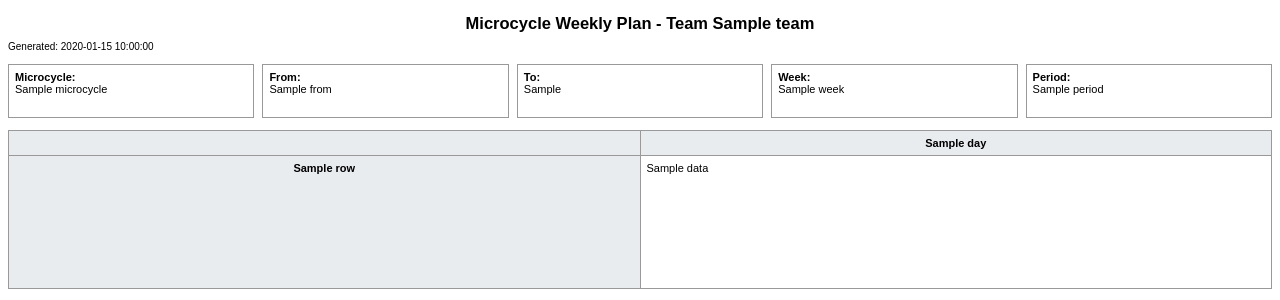
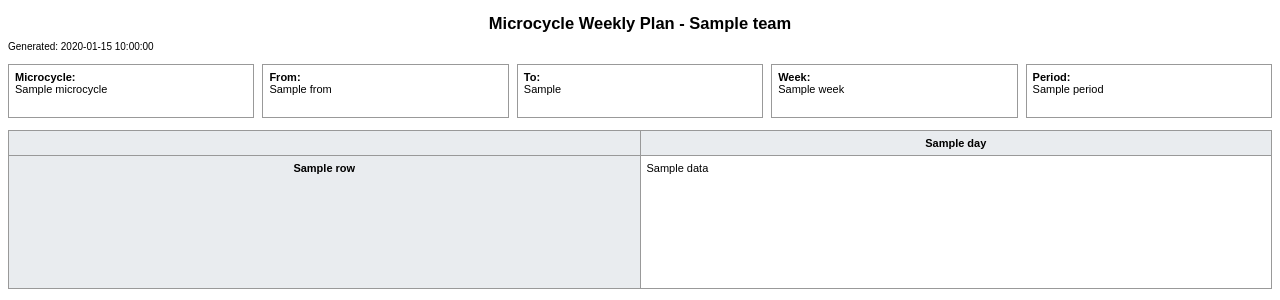
Before and after one commit to Larguech15/team-manager, a Flask app: template templates/microcycle_pdf.html in a window 1280 px wide. Shown: the top 300 px of the page. Run offline with Flask 3, Linux system fonts and the light colour scheme; the visitor is signed in with stand-in values (Sample User, id 1); the template is opened without the code that fills it: most values are stand-ins (such as "Sample title", 1, 10 or a date in 2020).

Commit message:
Update microcycle_pdf.html

```diff
--- a/templates/microcycle_pdf.html
+++ b/templates/microcycle_pdf.html
@@ -25,7 +25,7 @@
   </style>
 </head>
 <body>
-  <h2>Microcycle Weekly Plan - Team {{ team }}</h2>
+  <h2>Microcycle Weekly Plan - {{ get_team_display_name(team) }}</h2>
   <div class="meta">Generated: {{ generated_at }}</div>
 
   <div class="meta-grid">
```
